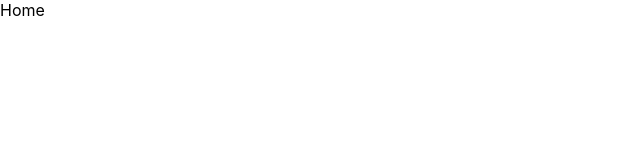
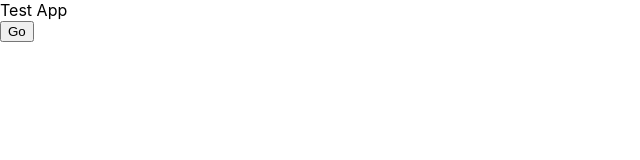
Before and after one commit to HumnaAleem1/react-practice, a React (Create React App) app: page / in a window 1280 px wide. Shown: the top 160 px of the page, without its empty margins (0-640 px from the left). Built offline with nearby package versions, Linux system fonts and the light colour scheme.

Commit message:
JO-1 replace fetch with axios and get data from api

```diff
--- a/package.json
+++ b/package.json
@@ -10,6 +10,7 @@
     "@types/node": "^12.20.14",
     "@types/react": "^17.0.9",
     "@types/react-dom": "^17.0.6",
+    "axios": "^0.21.1",
     "react": "^17.0.2",
     "react-dom": "^17.0.2",
     "react-router-dom": "^5.2.0",
--- a/src/API/index.ts
+++ b/src/API/index.ts
@@ -1,12 +1,13 @@
+import axios from 'axios'
+
 const get = (apiUrl: string) => {
-  return fetch(apiUrl, {
-    method: 'GET',
-    headers: {
-      'content-type': 'application/json'
-    },
-  }).then(response => {
-    return response.json();
-  });
-};
+  return axios.get(apiUrl)
+    .then(function (response) {
+      return response;
+    })
+    .catch(function (error) {
+      console.log(error);
+    })
+}
 
 export default { get };
--- a/src/components/Home/index.tsx
+++ b/src/components/Home/index.tsx
@@ -1,3 +1,18 @@
+import { redditData } from '../../API/contants';
+import API from '../../API';
+
 export const Home = () => {
-    return <div>Home</div>
+
+    const onClickGo = () => {
+        API.get(redditData).then(result => {
+            console.log(result)
+        });
+    }
+
+    return (
+    <div>
+        <div>Test App</div>
+        <button onClick={onClickGo}>Go</button>
+    </div>
+    )
 }
```
Also changed, not shown: 1 other file (tests, documents, lock files or other folders).
